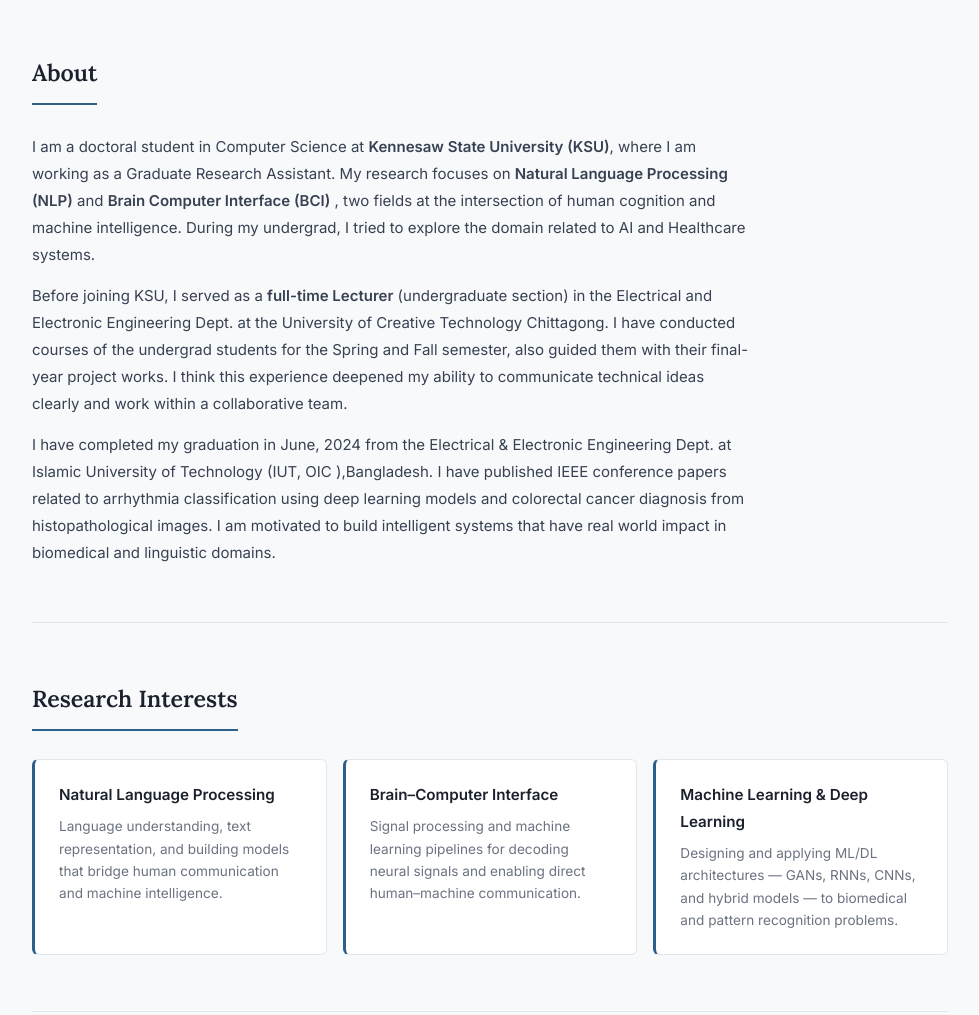
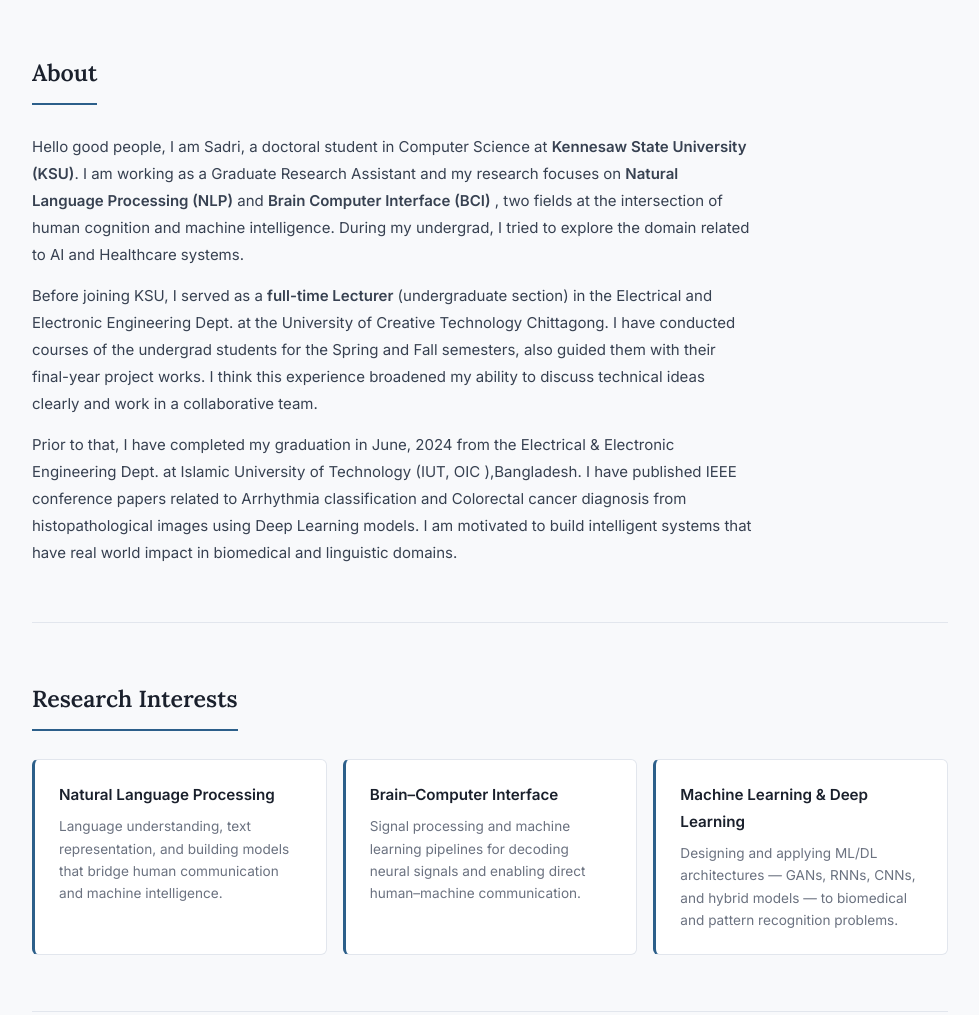
Before and after one commit to SadriIslam/SadriIslam.github.io, a plain HTML site: page index.html in a window 1280 px wide. Shown: the part 482-1497 px from the top of the page, without its empty margins (150-1129 px from the left). Drawn offline with Linux system fonts and the light colour scheme.

Commit message:
Revise about section and education details in index.html
Updated personal introduction and educational details for clarity and consistency.

```diff
--- a/index.html
+++ b/index.html
@@ -313,18 +313,18 @@
   <section id="about" class="section">
     <h2 class="section-heading">About</h2>
     <p>
-      I am a doctoral student in Computer Science at <strong>Kennesaw State University (KSU)</strong>,
-      where I am working as a Graduate Research Assistant. My research focuses on
+      Hello good people, I am Sadri, a doctoral student in Computer Science at <strong>Kennesaw State University (KSU)</strong>.
+      I am working as a Graduate Research Assistant and my research focuses on
       <strong>Natural Language Processing (NLP)</strong> and <strong>Brain Computer Interface (BCI)</strong> ,
       two fields at the intersection of human cognition and machine intelligence. During my undergrad, I tried to explore the domain related to AI and Healthcare systems.
     </p>
     <p>
       Before joining KSU, I served as a <strong>full-time Lecturer</strong> (undergraduate section) in the Electrical and Electronic Engineering Dept. at the University of Creative Technology
-      Chittagong. I have conducted courses of the undergrad students for the Spring and Fall semester, also guided them with their final-year project works. I think this experience deepened my ability to communicate technical ideas clearly and work within a collaborative team.
+      Chittagong. I have conducted courses of the undergrad students for the Spring and Fall semesters, also guided them with their final-year project works. I think this experience broadened my ability to discuss technical ideas clearly and work in a collaborative team.
     </p>
     <p>
-      I have completed my graduation in June, 2024 from the Electrical & Electronic Engineering Dept. at Islamic University of Technology (IUT, OIC ),Bangladesh. I have published IEEE conference papers related to arrhythmia classification using deep learning models and colorectal cancer
-      diagnosis from histopathological images. I am motivated to build intelligent systems that have real world impact in biomedical and linguistic domains.
+      Prior to that, I have completed my graduation in June, 2024 from the Electrical & Electronic Engineering Dept. at Islamic University of Technology (IUT, OIC ),Bangladesh. I have published IEEE conference papers related to Arrhythmia classification and Colorectal cancer
+      diagnosis from histopathological images using Deep Learning models. I am motivated to build intelligent systems that have real world impact in biomedical and linguistic domains.
 
     </p>
   </section>
@@ -422,7 +422,7 @@
         <div class="edu-inst">Kennesaw State University (KSU) · Georgia, USA</div>
       </div>
       <div class="edu-period">January 2026 – Present</div>
-      <div class="edu-detail">Ongoing courses: Algorithms, Database Application.</div>
+
     </div>
 
     <hr class="edu-divider"/>
@@ -434,7 +434,7 @@
       </div>
       <div class="edu-period">January 2020 – June 2024</div>
       <div class="edu-detail">
-        CGPA: 3.57/4.00 &nbsp;(Final year GPA: 3.82). &nbsp;Completed 6-credit thesis with consistent A+ grades (80%).
+        CGPA: 3.57/4.00 &nbsp;(Final year GPA: 3.82). &nbsp;Completed 6 credit thesis with consistent A+ grades (80%).
         Relevant courses: AI &amp; ML, Digital Signal Processing, Biomedical Signal Processing.
       </div>
     </div>
```
